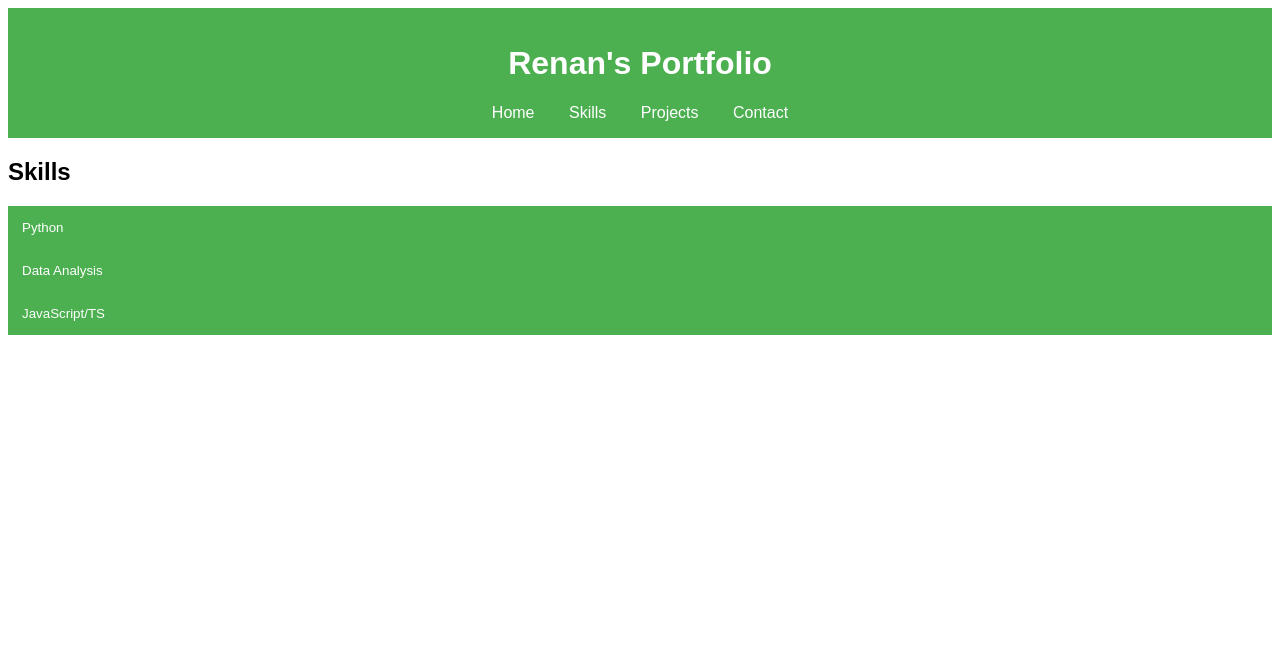
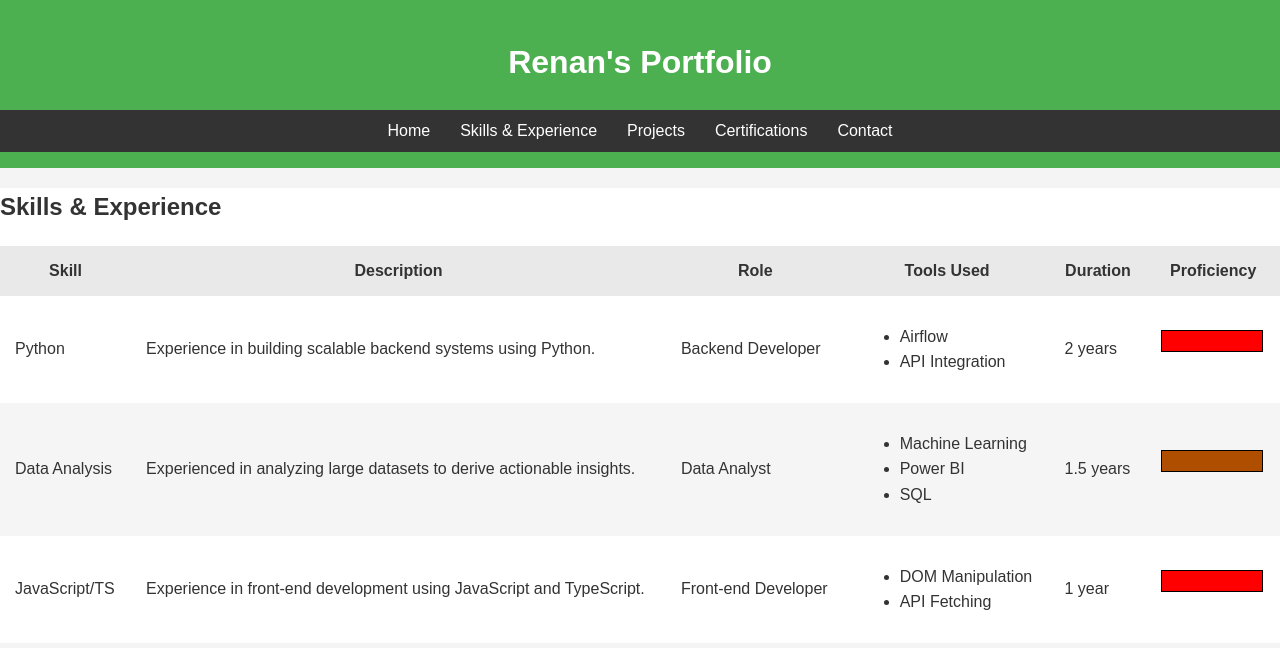
Before and after one commit to renancatan/portfolio, a plain HTML site: page skills.html in a window 1280 px wide. Drawn offline with Linux system fonts and the light colour scheme.

Commit message:
adding certifications and redefining skills

```diff
--- a/assets/css/styles.css
+++ b/assets/css/styles.css
@@ -1,42 +1,86 @@
 body {
-    font-family: Arial, sans-serif;
+    font-family: 'Arial', sans-serif;  /* Choose a suitable font; you can also use Google Fonts */
+    margin: 0;
+    padding: 0;
+    line-height: 1.6;
+    background-color: #f4f4f4; /* A light grey background to give a subtle contrast */
+    color: #333;  /* A dark grey color for better readability */
 }
 
 header {
-    background-color: #4CAF50;
-    color: white;
+    background-color: #4CAF50;  /* Green shade */
+    color: #fff;
     text-align: center;
-    padding: 1em;
+    padding: 1rem 0;
+}
+
+nav {
+    display: flex;
+    justify-content: center;
+    background-color: #333;
+    padding: 0.5rem 0;
 }
 
 nav a {
+    color: #fff;
     margin: 0 15px;
-    color: white;
     text-decoration: none;
+    transition: color 0.3s ease;  /* Transition for a smooth color change on hover */
 }
 
-pre {
-    background-color: #f4f4f4;
-    padding: 15px;
-    border: 1px solid #ccc;
+nav a:hover {
+    color: #4CAF50;  /* Green color on hover for the nav links */
 }
 
-.accordion-button {
-  background-color: #4CAF50;
-  color: white;
-  cursor: pointer;
-  padding: 14px;
-  width: 100%;
-  text-align: left;
-  border: none;
-  outline: none;
-  transition: 0.4s;
+section {
+    background-color: #fff;  /* Setting section background to white */
 }
 
-.accordion-content {
-  padding: 0 15px;
-  max-height: 0;
-  overflow: hidden;
-  transition: max-height 0.4s ease-out;
-  background-color: #f1f1f1;
+
+table {
+    width: 100%;
+    border-collapse: collapse;
+    margin-top: 20px;
 }
+
+th, td {
+    padding: 12px 15px;  /* Increased padding for better spacing */
+}
+
+
+th {
+    font-weight: bold;  /* Make table headers bold */
+    background-color: #e9e9e9;  /* Slightly darker than what you have */
+}
+
+
+tr:nth-child(even) {
+    background-color: #f5f5f5;
+}
+
+.level {
+    height: 20px;
+    width: 100px;
+    border: 1px solid #000;
+    margin-bottom: 1rem; /* Spacing after each skill bar */
+}
+
+.level[data-level="beginner"] {
+    background: red;
+}
+
+.level[data-level="intermediate"] {
+    background: #b04e00; /* This is a color in between red and green */
+}
+
+.level[data-level="experienced"] {
+    background: yellow;
+}
+
+.level[data-level="expert"] {
+    background: #4eb000; /* This is a color more towards green */
+}
+
+.level[data-level="master"] {
+    background: green;
+}
--- a/skills.html
+++ b/skills.html
@@ -1,7 +1,7 @@
 <!DOCTYPE html>
 <html>
 <head>
-    <title>Skills - Renan's Portfolio</title>
+    <title>Skills & Experience - Renan's Portfolio</title>
     <link rel="stylesheet" type="text/css" href="assets/css/styles.css">
 </head>
 <body>
@@ -9,43 +9,81 @@
         <h1>Renan's Portfolio</h1>
         <nav>
             <a href="index.html">Home</a>
-            <a href="skills.html">Skills</a>
+            <a href="skills.html">Skills & Experience</a>
             <a href="projects.html">Projects</a>
+            <a href="certifications.html">Certifications</a>
             <a href="contact.html">Contact</a>
         </nav>
     </header>
-    <section id="skills">
-        <h2>Skills</h2>
-            <div class="accordion">
-              <button class="accordion-button">Python</button>
-              <div class="accordion-content">
-                <p>Airflow</p>
-                <p>API Integration</p>
-                <p>Web Scraping</p>
-                <p>Automation</p>
-                <p>Database integration</p>
-                <p>Google Sheets integration</p>
-                <!-- Add more Python sub-skills here -->
-              </div>
+        <section id="skills">
+        <h2>Skills & Experience</h2>
 
-              <button class="accordion-button">Data Analysis</button>
-              <div class="accordion-content">
-                <p>Machine learning</p>
-                <p>SQL</p>
-                <p>Power BI</p>
-                <p>data mining</p>
-                <!-- Add more Data Analysis sub-skills here -->
-              </div>
+        <table>
+            <thead>
+                <tr>
+                    <th>Skill</th>
+                    <th>Description</th>
+                    <th>Role</th>
+                    <th>Tools Used</th>
+                    <th>Duration</th>
+                    <th>Proficiency</th>
+                </tr>
+            </thead>
+            <tbody>
+                <!-- Python Section -->
+                <tr>
+                    <td>Python</td>
+                    <td>Experience in building scalable backend systems using Python.</td>
+                    <td>Backend Developer</td>
+                    <td>
+                        <ul>
+                            <li>Airflow</li>
+                            <li>API Integration</li>
+                        </ul>
+                    </td>
+                    <td>2 years</td>
+                    <td>
+                        <div class="level" data-level="beginner"></div>
+                    </td>
+                </tr>
 
-              <button class="accordion-button">JavaScript/TS</button>
-              <div class="accordion-content">
-                <p>DOM Manipulation</p>
-                <p>API Fetching</p>
-                <p>html/css</p>
-                <!-- Add more JavaScript sub-skills here -->
-              </div>
-            </div>
+                <!-- Data Analysis Section -->
+                <tr>
+                    <td>Data Analysis</td>
+                    <td>Experienced in analyzing large datasets to derive actionable insights.</td>
+                    <td>Data Analyst</td>
+                    <td>
+                        <ul>
+                            <li>Machine Learning</li>
+                            <li>Power BI</li>
+                            <li>SQL</li>
+                        </ul>
+                    </td>
+                    <td>1.5 years</td>
+                    <td>
+                        <div class="level" data-level="intermediate"></div>
+                    </td>
+                </tr>
 
+                <!-- JavaScript/TS Section -->
+                <tr>
+                    <td>JavaScript/TS</td>
+                    <td>Experience in front-end development using JavaScript and TypeScript.</td>
+                    <td>Front-end Developer</td>
+                    <td>
+                        <ul>
+                            <li>DOM Manipulation</li>
+                            <li>API Fetching</li>
+                        </ul>
+                    </td>
+                    <td>1 year</td>
+                    <td>
+                        <div class="level" data-level="beginner"></div>
+                    </td>
+                </tr>
+            </tbody>
+        </table>
     </section>
+    <script src="assets/js/script.js"></script>
 </body>
 </html>
```
Also changed, not shown: assets/js/script.js (deleted, +0 -16 lines), certifications.html (added, +29 -0 lines), contact.html (+3 -0 lines), index.html (+11 -3 lines), projects.html (+5 -2 lines).
